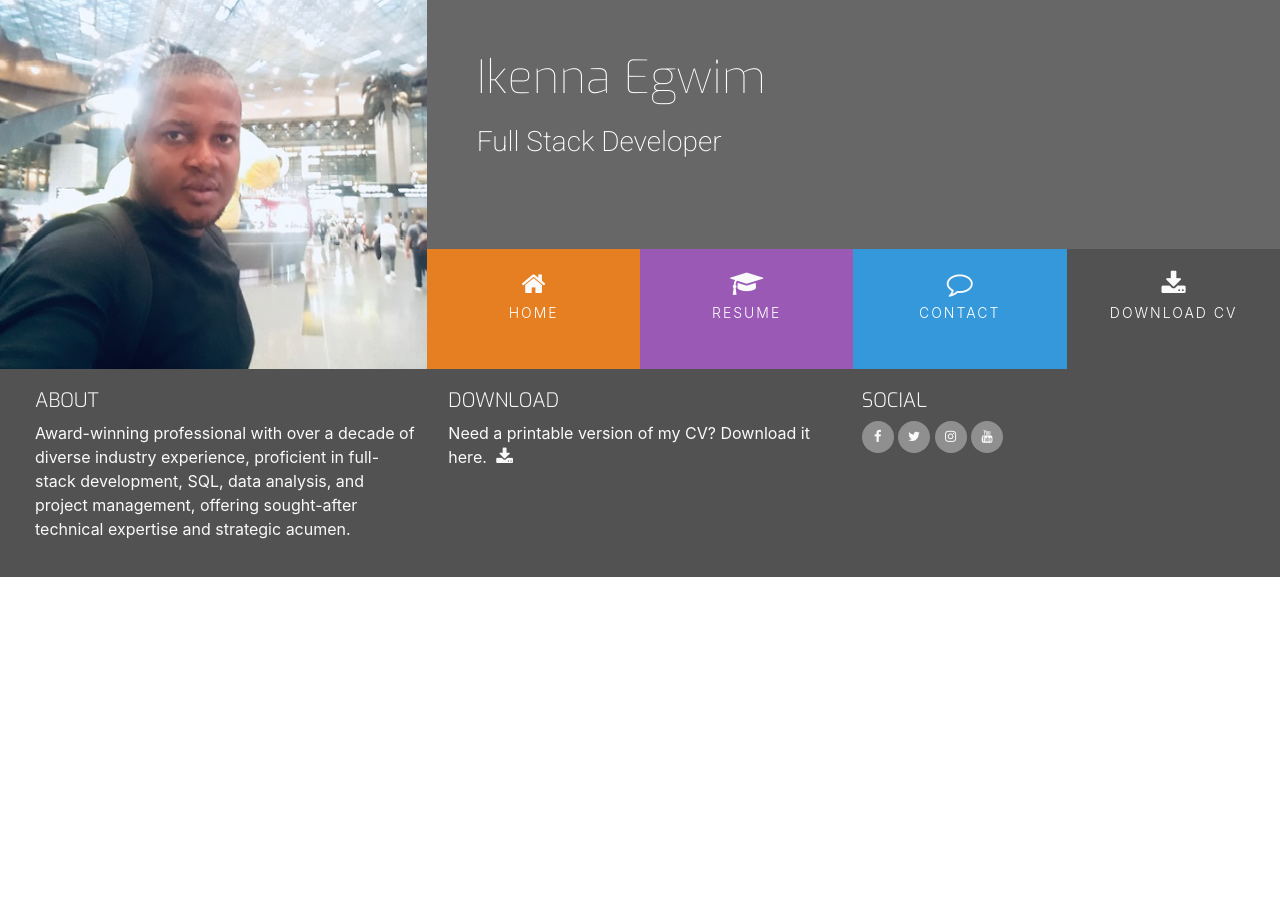
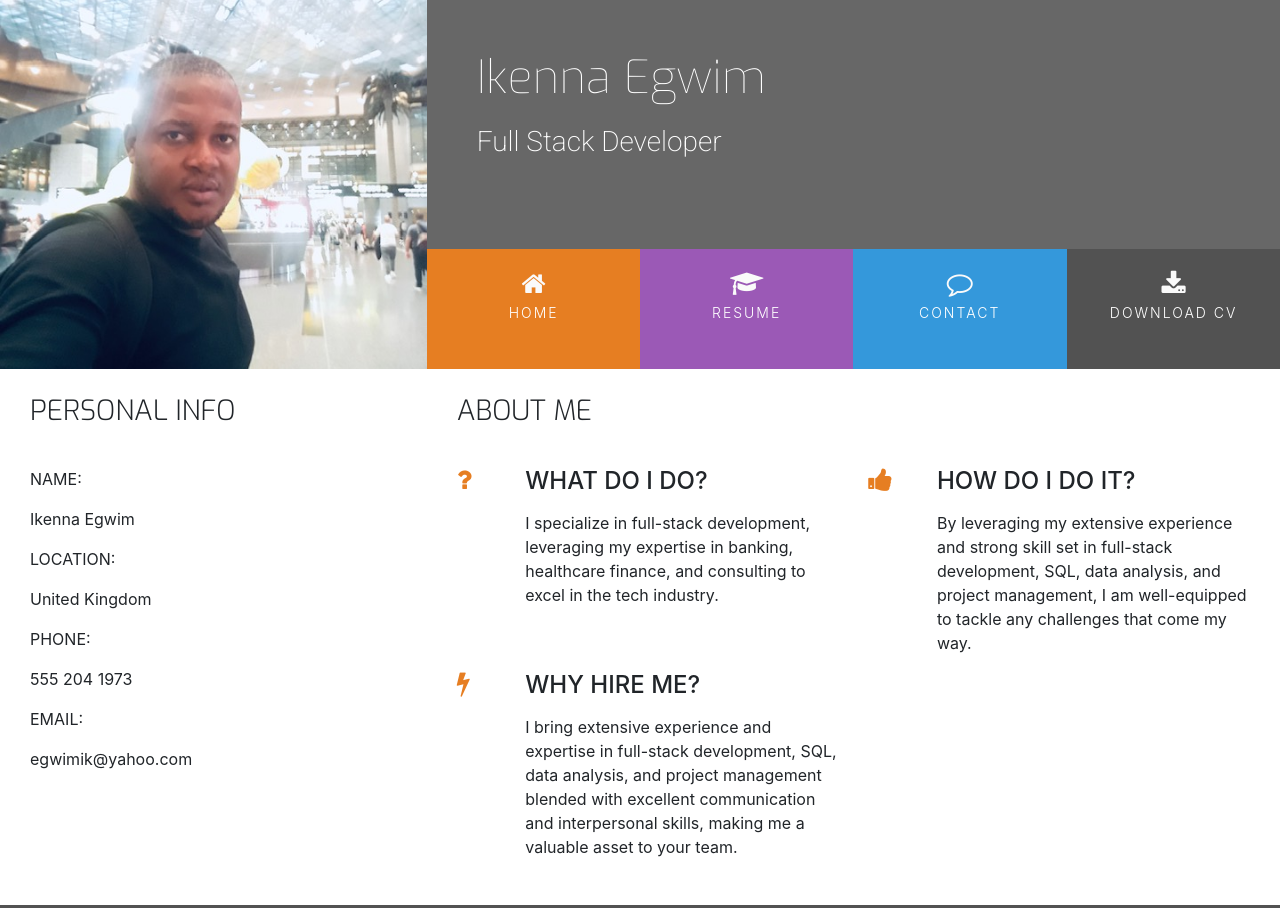
Before and after one commit to IkennaEgwim/Online-Resume, a plain HTML site: page assets/index.html in a window 1280 px wide. Shown: the top 908 px of the page. Before the commit the page ends 800 px from the top, so only its background shows below. Drawn offline with nearby package versions, Linux system fonts and the light colour scheme.

Commit message:
Added Personal Info Details

```diff
--- a/assets/index.html
+++ b/assets/index.html
@@ -42,7 +42,113 @@
             </div>
         </div>
     </header>
-    <section>
+    <section class="container-fluid">
+        <div class="row">
+            <div class="col-md-4 bg-color-personal-info section-column">
+                <div class="row">
+                    <div class="col-12">
+                        <h3 class="section-heading uppercase">
+                            Personal Info
+                        </h3>
+                    </div>
+                </div>
+                <div class="personal-info-item">
+                    <div class="key">
+                        <p class="uppercase">
+                            Name:
+                        </p>
+                    </div>
+                    <div class="value">
+                        <p>
+                            Ikenna Egwim
+                        </p>
+                    </div>
+                </div>
+                <div class="personal-info-item">
+                    <div class="key">
+                        <p class="uppercase">
+                            Location:
+                        </p>
+                    </div>
+                    <div class="value">
+                        <p>
+                            United Kingdom
+                        </p>
+                    </div>
+                </div>
+                <div class="personal-info-item">
+                    <div class="key">
+                        <p class="uppercase">
+                            Phone:
+                        </p>
+                    </div>
+                    <div class="value">
+                        <p>
+                            555 204 1973
+                        </p>
+                    </div>
+                </div>
+                <div class="personal-info-item">
+                    <div class="key">
+                        <p class="uppercase">
+                            Email:
+                        </p>
+                    </div>
+                    <div class="value">
+                        <p>
+                            egwimik@yahoo.com
+                        </p>
+                    </div>
+                </div>
+            </div>
+            <div class="col-md-8 bg-color-three-reasons section-column">
+                <div class="row">
+                    <div class="col">
+                        <h3 class="section-heading uppercase">About Me</h3>
+                    </div>
+                </div>
+                <div class="row">
+                    <div class="col-10 offset-1 offset-sm-0 col-sm-4 col-md-6">
+                        <div class="row">
+                            <div class="col-2">
+                                <i class="three-reasons-icon fa fa-question" aria-hidden="true"></i>
+                            </div>
+                            <div class="col-10">
+                                <h4 class="three-reasons-heading uppercase">What do I do?</h4>
+                                <p>
+                                    I specialize in full-stack development, leveraging my expertise in banking, healthcare finance, and consulting to excel in the tech industry.
+                                </p>
+                            </div>
+                        </div>
+                    </div>
+                    <div class="col-10 offset-1 offset-sm-0 col-sm-4 col-md-6">
+                        <div class="row">
+                            <div class="col-2">
+                                <i class="three-reasons-icon fa fa-thumbs-up" aria-hidden="true"></i>
+                            </div>
+                            <div class="col-10">
+                                <h4 class="three-reasons-heading uppercase">How do I do it?</h4>
+                                <p>
+                                    By leveraging my extensive experience and strong skill set in full-stack development, SQL, data analysis, and project management, I am well-equipped to tackle any challenges that come my way.
+                                </p>
+                            </div>
+                        </div>
+                    </div>
+                    <div class="col-10 offset-1 offset-sm-0 col-sm-4 col-md-6">
+                        <div class="row">
+                            <div class="col-2">
+                                <i class="three-reasons-icon fa fa-bolt" aria-hidden="true"></i>
+                            </div>
+                            <div class="col-10">
+                                <h4 class="three-reasons-heading uppercase">Why hire me?</h4>
+                                <p>
+                                I bring extensive experience and expertise in full-stack development, SQL, data analysis, and project management blended with excellent communication and interpersonal skills, making me a valuable asset to your team.                          </p>
+                            </div>
+                        </div>
+                    </div>
+                </div>
+            </div>
+        </div>
 
     </section>
     <footer class="container-fluid">
```
Also changed, not shown: assets/contact.html (added), assets/resume.html (added).
